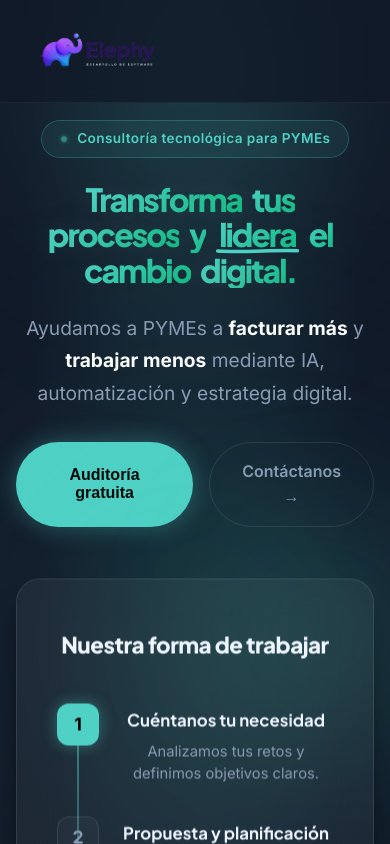
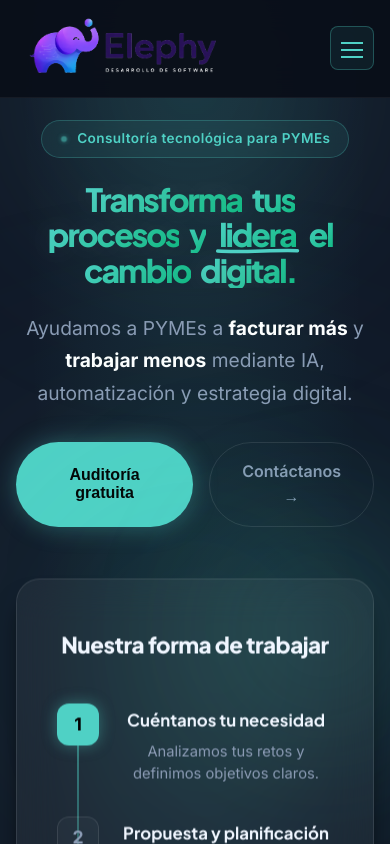
Before and after one commit to damiar12/ELEPHY, a React (Vite) app: page / in a window 390 px wide. Shown: the top 844 px of the page. Built offline with nearby package versions, Linux system fonts and the light colour scheme.

Commit message:
Ultima version web

```diff
--- a/src/components/Header.jsx
+++ b/src/components/Header.jsx
@@ -1,4 +1,4 @@
-import React, { useRef } from 'react'
+import React, { useEffect, useRef, useState } from 'react'
 import { Link, useLocation } from 'react-router-dom'
 import { gsap, ScrollTrigger, useGSAP } from '../gsapSetup'
 
@@ -8,6 +8,11 @@ export default function Header() {
   const location = useLocation()
   const isHome = location.pathname === '/'
   const headerRef = useRef(null)
+  const [isMenuOpen, setIsMenuOpen] = useState(false)
+
+  useEffect(() => {
+    setIsMenuOpen(false)
+  }, [location.pathname])
 
   useGSAP(() => {
     gsap.from(headerRef.current, {
@@ -29,10 +34,27 @@ export default function Header() {
   return (
     <header className="header" ref={headerRef}>
       <nav>
-        <Link to="/" className="logo header-logo">
+        <Link to="/" className="logo header-logo" aria-label="Ir al inicio">
           <img src="/images/logoelephy.png" alt="Elephy Desarrollo de Software" />
         </Link>
-        <ul className="nav-links">
+
+        <button
+          className={`mobile-menu-toggle${isMenuOpen ? ' is-open' : ''}`}
+          type="button"
+          aria-label={isMenuOpen ? 'Cerrar menú' : 'Abrir menú'}
+          aria-expanded={isMenuOpen}
+          aria-controls="main-navigation"
+          onClick={() => setIsMenuOpen((isOpen) => !isOpen)}
+        >
+          <span />
+          <span />
+          <span />
+        </button>
+
+        <ul
+          className={`nav-links${isMenuOpen ? ' mobile-open' : ''}`}
+          id="main-navigation"
+        >
           {!isHome && <li><Link to="/">Inicio</Link></li>}
           <li><Link to="/servicios">Servicios</Link></li>
           <li><Link to="/industrias">Industrias</Link></li>
--- a/src/index.css
+++ b/src/index.css
@@ -324,3 +324,79 @@ footer{background:#0C1220;color:var(--text-gray);padding:4rem 2rem 2rem;border-t
     display: none !important;
   }
 }
+
+/* ---- Mobile navigation ---- */
+.mobile-menu-toggle{
+  display:none;
+  width:44px;
+  height:44px;
+  padding:10px;
+  border:1px solid rgba(79,209,197,0.3);
+  border-radius:8px;
+  background:rgba(79,209,197,0.08);
+  cursor:pointer;
+}
+.mobile-menu-toggle span{
+  display:block;
+  width:100%;
+  height:2px;
+  margin:5px 0;
+  background:var(--primary);
+  transition:transform 0.25s ease, opacity 0.2s ease;
+}
+.mobile-menu-toggle.is-open span:nth-child(1){transform:translateY(7px) rotate(45deg)}
+.mobile-menu-toggle.is-open span:nth-child(2){opacity:0}
+.mobile-menu-toggle.is-open span:nth-child(3){transform:translateY(-7px) rotate(-45deg)}
+
+@media (max-width:768px){
+  header,
+  header.header-scrolled{
+    position:absolute;
+    background:rgba(10,15,26,0.96);
+    backdrop-filter:blur(16px);
+    -webkit-backdrop-filter:blur(16px);
+  }
+  header nav,
+  header.header-scrolled nav{
+    min-height:92px;
+    padding:0.4rem 1rem;
+    position:relative;
+  }
+  .header-logo{
+    width:min(210px, calc(100vw - 84px));
+    height:84px;
+    padding:0;
+  }
+  .mobile-menu-toggle{
+    display:block;
+    flex:0 0 44px;
+  }
+  header .nav-links{
+    display:none;
+    position:absolute;
+    top:100%;
+    left:0;
+    right:0;
+    gap:0;
+    padding:0.55rem 1rem 1rem;
+    flex-direction:column;
+    background:rgba(10,15,26,0.98);
+    border-top:1px solid rgba(255,255,255,0.06);
+    border-bottom:1px solid rgba(79,209,197,0.2);
+    box-shadow:0 18px 34px rgba(0,0,0,0.32);
+  }
+  header .nav-links.mobile-open{display:flex}
+  header .nav-links li{width:100%}
+  header .nav-links a{
+    display:block;
+    width:100%;
+    padding:0.9rem 0.25rem;
+    font-size:1rem;
+  }
+  header .nav-links .cta-btn-nav{
+    margin-top:0.45rem;
+    padding:0.8rem 1rem;
+    text-align:center;
+    border-radius:8px;
+  }
+}
```
